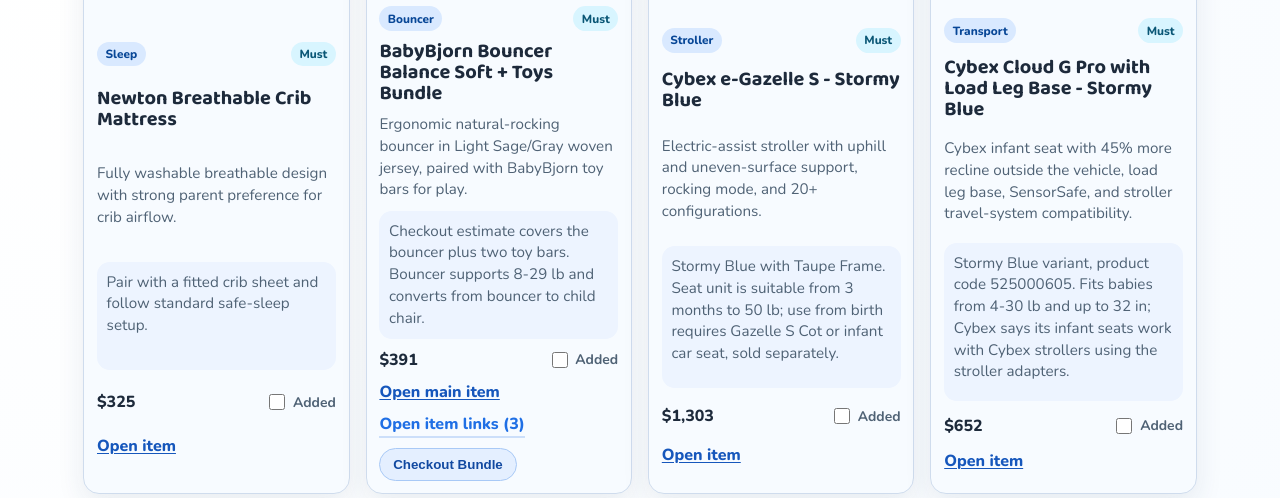
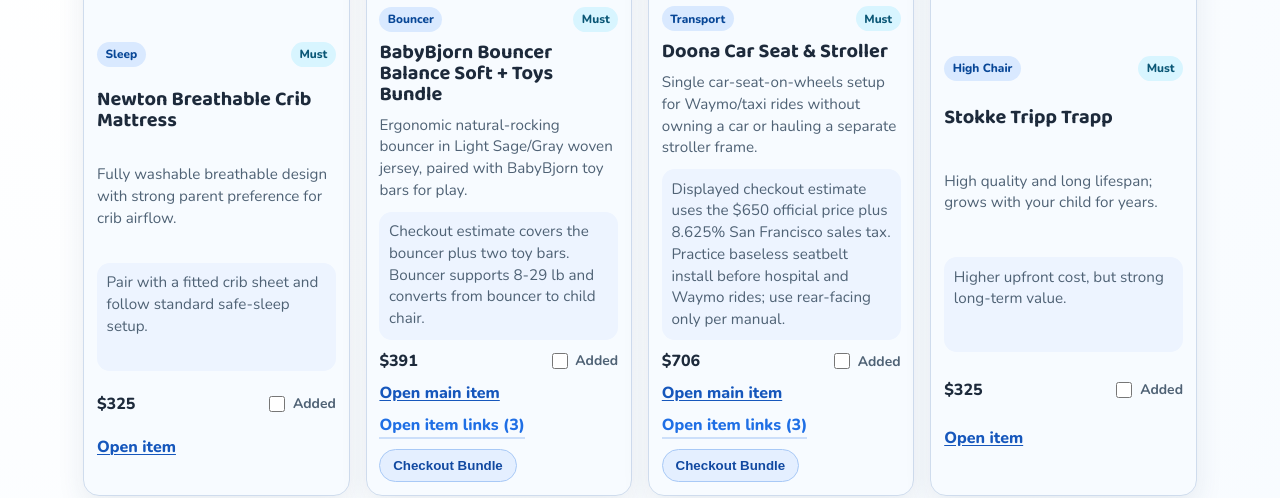
Before and after one commit to Shef1000/baby-items-site, a website: page baby-items.html in a window 1280 px wide. Shown: the part 1551-2049 px from the top of the page. Drawn offline with nearby package versions, Linux system fonts and the light colour scheme.

Commit message:
Tune baby list for Waymo setup

```diff
--- a/baby-items.html
+++ b/baby-items.html
@@ -147,7 +147,7 @@
       </article>
     </template>
 
-    <script src="./script.js?v=20260629-product-pictures"></script>
-    <script src="./formula-section.js?v=20260629-product-pictures"></script>
+    <script src="./script.js?v=20260630-waymo-doona"></script>
+    <script src="./formula-section.js?v=20260630-waymo-doona"></script>
   </body>
 </html>
--- a/formula-section.js
+++ b/formula-section.js
@@ -213,11 +213,11 @@ items.formulaFeeding.push(
     category: "Feeding Support",
     priority: "Must",
     price: 75,
-    purchased: false,
+    purchased: true,
     image:
       "https://silveretteusa.com/cdn/shop/files/37c1b22d59e214d67f59cf957ad479377e3e253f_1.jpg?v=1764866452",
     why: "The tracker adds nipple care before birth for early breastfeeding discomfort and recovery.",
-    notes: "Use as needed and ask a lactation consultant for pain, latch, or supply issues.",
+    notes: "Purchased. Use as needed and ask a lactation consultant for pain, latch, or supply issues.",
     url: "https://silveretteusa.com/products/silverette-nursing-cups",
     links: [
       {
--- a/script.js
+++ b/script.js
@@ -94,30 +94,31 @@ const items = {
       ]
     },
     {
-      id: "cybex-egazelle-s-stormy-blue",
-      name: "Cybex e-Gazelle S - Stormy Blue",
-      category: "Stroller",
+      id: "doona-car-seat-stroller",
+      name: "Doona Car Seat & Stroller",
+      category: "Transport",
       priority: "Must",
-      price: 1199.95,
+      price: 650,
       purchased: false,
       image:
-        "https://www.cybex-online.com/on/demandware.static/-/Sites-cybex-master-catalog/default/dw18d4ed53/images/products/10103386/cyb_24_int_y270_e-gazelles_shopper_seata_tpe_srbl_18f142702ddd9f70.jpeg",
-      why: "Electric-assist stroller with uphill and uneven-surface support, rocking mode, and 20+ configurations.",
-      notes: "Stormy Blue with Taupe Frame. Seat unit is suitable from 3 months to 50 lb; use from birth requires Gazelle S Cot or infant car seat, sold separately.",
-      url: "https://www.cybex-online.com/en/us/p/10103386.html"
-    },
-    {
-      id: "cybex-cloud-g-pro-stormy-blue",
-      name: "Cybex Cloud G Pro with Load Leg Base - Stormy Blue",
-      category: "Transport",
-      priority: "Must",
-      price: 599.95,
-      purchased: false,
-      image:
-        "https://www.cybex-online.com/on/demandware.static/-/Sites-cybex-master-catalog/default/dwa9327d17/images/products/10107214/cyb_25_us_y090_cloudgpro_srbl_canopy_recline_198991f60ab57c70.jpeg",
-      why: "Cybex infant seat with 45% more recline outside the vehicle, load leg base, SensorSafe, and stroller travel-system compatibility.",
-      notes: "Stormy Blue variant, product code 525000605. Fits babies from 4-30 lb and up to 32 in; Cybex says its infant seats work with Cybex strollers using the stroller adapters.",
-      url: "https://www.cybex-online.com/en/us/p/10107214.html"
+        "https://images.ctfassets.net/a5ijcxwbf06s/13gZ2xzIqTygwh5T4MSkXk/e4fc51ef9cbba8b7478cedca0430a6c3/Doona_US_Desert_Green_35627.png",
+      why: "Single car-seat-on-wheels setup for Waymo/taxi rides without owning a car or hauling a separate stroller frame.",
+      notes: "Displayed checkout estimate uses the $650 official price plus 8.625% San Francisco sales tax. Practice baseless seatbelt install before hospital and Waymo rides; use rear-facing only per manual.",
+      url: "https://www.doona.com/en-us/car-seat-stroller/discover-doona-plus",
+      links: [
+        {
+          label: "Doona+ Car Seat & Stroller",
+          url: "https://www.doona.com/en-us/car-seat-stroller/discover-doona-plus"
+        },
+        {
+          label: "Waymo child seat policy",
+          url: "https://support.google.com/waymo/answer/9059053?hl=en"
+        },
+        {
+          label: "NHTSA car seat guidance",
+          url: "https://www.nhtsa.gov/vehicle-safety/car-seats-and-booster-seats"
+        }
+      ]
     },
     {
       id: "tripp-trapp",
@@ -432,28 +433,6 @@ items.addOns.push(
     ]
   },
   {
-    id: "ubbi-diaper-pail-bags",
-    name: "Ubbi Steel Diaper Pail + Kitchen Bags",
-    category: "Diapering",
-    priority: "Must",
-    price: 90,
-    purchased: false,
-    image: "https://ubbiworld.com/cdn/shop/files/10000_White.jpg?v=1770303595",
-    why: "The tracker recommends a narrow steel diaper pail that uses regular kitchen bags and avoids proprietary refill clutter.",
-    notes: "Place next to the changing pad. Uses standard tall kitchen bags.",
-    url: "https://ubbiworld.com/products/ubbi-diaper-pail",
-    links: [
-      {
-        label: "Ubbi Steel Diaper Pail",
-        url: "https://ubbiworld.com/products/ubbi-diaper-pail"
-      },
-      {
-        label: "Tall kitchen trash bags",
-        url: "https://www.target.com/s?searchTerm=tall+kitchen+trash+bags"
-      }
-    ]
-  },
-  {
     id: "keekaroo-peanut-changer",
     name: "Keekaroo Peanut Wipeable Changing Pad",
     category: "Diapering",
@@ -488,65 +467,21 @@ items.addOns.push(
     ]
   },
   {
-    id: "nuna-pipa-aire-rx",
-    name: "Nuna PIPA aire rx Infant Car Seat",
+    id: "city-stroller-weather-install-bundle",
+    name: "Doona Weather + Waymo Install Kit",
     category: "Transport",
     priority: "Must",
-    price: 650,
+    price: 103,
     purchased: false,
-    image: "https://nunababy.com/media/catalog/product/cache/2d69aa1ed9d1466f19a0c14a2e1484ec/p/i/pipa_aire_rx_caviar_iso_web.jpg",
-    why: "The tracker recommends this for no-car life because easy vehicle-belt installation matters for Waymo and taxis.",
-    notes: "Choose final car seat and stroller together. Practice baseless install before the hospital ride.",
-    url: "https://nunababy.com/usa/pipa-aire-rx",
+    image: "https://images.ctfassets.net/a5ijcxwbf06s/24tuCZZ6g88eElgkohU77A/c51240fd4f26d5d4327248aff97deca8/390x624_WYG_3__5_.png?fm=webp",
+    why: "Doona-specific accessories and install prep are enough for rare Waymo/taxi use; no stroller adapters or extra car-seat system needed.",
+    notes: "Displayed checkout estimate covers Doona 360 protection plus sunshade extension. Practice seatbelt install without the base and keep bulky coats out of the harness.",
+    url: "https://www.doona.com/en-us/accessories",
     links: [
       {
-        label: "Nuna PIPA aire rx",
-        url: "https://nunababy.com/usa/pipa-aire-rx"
+        label: "Doona accessories",
+        url: "https://www.doona.com/en-us/accessories"
       },
-      {
-        label: "Waymo child seat policy",
-        url: "https://support.google.com/waymo/answer/9059053?hl=en"
-      }
-    ]
-  },
-  {
-    id: "compact-city-stroller-shortlist",
-    name: "Compact City Stroller Shortlist",
-    category: "Stroller",
-    priority: "Must",
-    price: 650,
-    purchased: false,
-    image: "https://nunababy.com/media/catalog/product/cache/2d69aa1ed9d1466f19a0c14a2e1484ec/t/r/trvl_lx_caviar_us_web_1.jpg",
-    why: "The tracker recommends one compact daily stroller instead of a bulky full-size stroller for elevator, Waymo, and apartment storage.",
-    notes: "Default: Nuna TRVL LX + compatible PIPA setup, or Bugaboo Butterfly 2 / YOYO3 if folded size is the priority.",
-    url: "https://nunababy.com/usa/trvl-lx-stroller",
-    links: [
-      {
-        label: "Nuna TRVL LX",
-        url: "https://nunababy.com/usa/trvl-lx-stroller"
-      },
-      {
-        label: "Bugaboo Butterfly 2",
-        url: "https://www.bugaboo.com/us-en/strollers/bugaboo-butterfly-2/bugaboo-butterfly-2-travel-stroller-PM007648.html"
-      },
-      {
-        label: "Stokke YOYO3",
-        url: "https://www.stokke.com/USA/en-us/strollers/yoyo-strollers/stokke-yoyo-stroller-6-months.html"
-      }
-    ]
-  },
-  {
-    id: "city-stroller-weather-install-bundle",
-    name: "Stroller Weather + Car Seat Install Bundle",
-    category: "Transport",
-    priority: "Must",
-    price: 170,
-    purchased: false,
-    image: "https://nunababy.com/media/catalog/product/n/u/nuna_pipaairerx_polished_angle_us_web_78ef.jpg?optimize=high&fit=bounds&height=900&width=900&canvas=900:900",
-    why: "The tracker adds adapters, a manufacturer rain cover, thin car-seat-safe layers, and an install cheat sheet.",
-    notes: "Buy adapters only after the stroller/car seat combo is final. Use thin layers only; no bulky coats under car seat harness.",
-    url: "https://www.nhtsa.gov/vehicle-safety/car-seats-and-booster-seats",
-    links: [
       {
         label: "NHTSA car seat guidance",
         url: "https://www.nhtsa.gov/vehicle-safety/car-seats-and-booster-seats"
@@ -580,66 +515,20 @@ items.addOns.push(
     ]
   },
   {
-    id: "dagne-dover-indi-diaper-backpack",
-    name: "Dagne Dover Indi Diaper Backpack",
-    category: "Outings",
-    priority: "Must",
-    price: 215,
-    purchased: false,
-    image: "https://www.dagnedover.com/cdn/shop/files/dagne-2025-Baby_Indi_Onyx_S_front-2048x2048-6181ec3f-554d-47d7-bc13-132846c69bfa.jpg?v=1749480023&width=1200",
-    why: "The tracker recommends one packed diaper backpack as the daily Waymo/walking hub.",
-    notes: "Medium is the default for compact city use. Avoid a second diaper tote unless daily load proves too large.",
-    url: "https://www.dagnedover.com/collections/indi-diaper-backpack"
-  },
-  {
-    id: "bath-grooming-starter-bundle",
-    name: "Foldable Bath + Grooming Starter Bundle",
+    id: "johnsons-baby-care-essentials-gift-set",
+    name: "Johnson's Baby Care Essentials Gift Set",
     category: "Bath",
     priority: "Must",
-    price: 205,
+    price: 20,
     purchased: false,
-    image: "https://www.stokke.com/on/demandware.static/-/Sites-stokke-master-catalog/default/dw6fb849f8/images/inriverimages/mainview/FlexiBath_SandyBeige_NewbornSupport_231220-3096_eCom.jpg",
-    why: "The tracker adds the foldable bath, hooded towels, washcloths, fragrance-free wash, nail file, and soft brush before delivery.",
-    notes: "Small-bathroom setup: Stokke Flexi Bath with newborn support plus compact grooming supplies.",
-    url: "https://www.stokke.com/USA/en-us/bath/stokke-flexibath/5316.html",
+    image: "https://images.ctfassets.net/3vnc73o2e0fb/79B9wyp2M21iIC12j3UYW6/babe0d0be5d2ada7e5c156beb44e62ed/JNB_USA_US_381371197569_771197561_622705_Care_Essentials_Gift_Set_00000.webp?fm=webp&w=1920",
+    why: "Replaces the laundry starter bundle with a simple newborn bath/skin-care bundle.",
+    notes: "Official set includes Head-to-Toe wash and shampoo, baby body lotion, and Desitin diaper rash paste in travel sizes. Displayed checkout estimate uses a $20 retail placeholder plus 8.625% San Francisco sales tax because Johnson's official product page does not sell direct.",
+    url: "https://www.johnsonsbaby.com/baby-products/baby-care-essentials-gift-set",
     links: [
       {
-        label: "Stokke Flexi Bath",
-        url: "https://www.stokke.com/USA/en-us/bath/stokke-flexibath/5316.html"
-      },
-      {
-        label: "Haakaa electric nail file",
-        url: "https://www.haakaausa.com/products/electric-baby-nail-care-set"
-      },
-      {
-        label: "Frida Baby DermaFrida",
-        url: "https://frida.com/products/dermafrida-the-skinsoother"
-      }
-    ]
-  },
-  {
-    id: "baby-laundry-starter-bundle",
-    name: "Baby Laundry Starter Bundle",
-    category: "Laundry",
-    priority: "Must",
-    price: 95,
-    purchased: false,
-    image: "https://cdn.shopify.com/s/files/1/0370/0215/0024/files/dirty-labs-bio-laundry-detergent-in-water.jpg?v=1738104490",
-    why: "The tracker adds fragrance-free detergent, stain remover, a slim hamper, and mesh laundry bags before birth.",
-    notes: "Use fragrance-free detergent for the first wash round. Mesh bags help keep tiny socks and pump parts organized.",
-    url: "https://dirtylabs.com/products/bio-enzyme-laundry-detergent-free-clear",
-    links: [
-      {
-        label: "Dirty Labs Free & Clear",
-        url: "https://dirtylabs.com/products/bio-enzyme-laundry-detergent-free-clear"
-      },
-      {
-        label: "Tide Free & Gentle",
-        url: "https://tide.com/en-us/shop/type/liquid/tide-free-and-gentle-liquid"
-      },
-      {
-        label: "Miss Mouth's Messy Eater",
-        url: "https://missmouths.com/products/messy-eater-stain-treater"
+        label: "Johnson's Baby Care Essentials Gift Set",
+        url: "https://www.johnsonsbaby.com/baby-products/baby-care-essentials-gift-set"
       }
     ]
   },
```
Also changed, not shown: index.html (+2 -2 lines).
